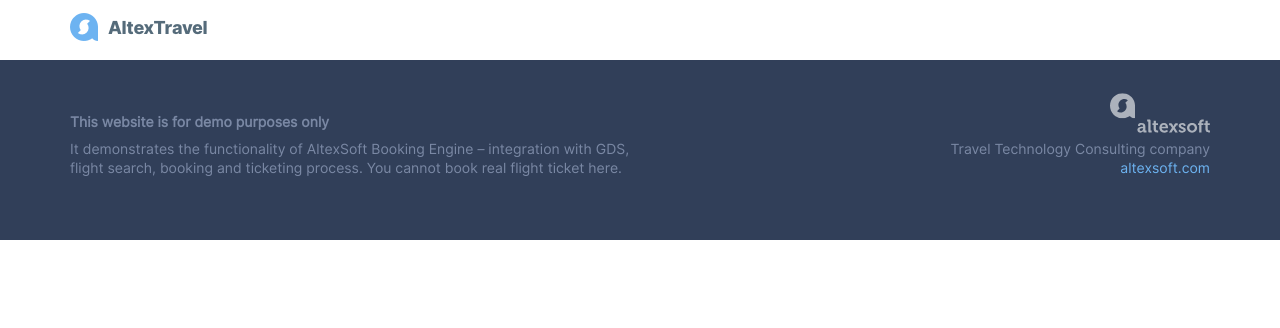
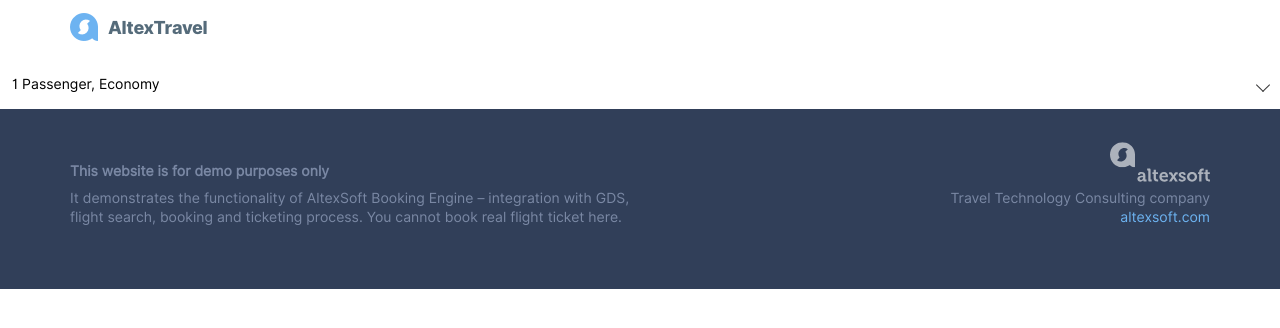
Before and after one commit to EvgeniiShevchenko/travel-rock, a Vue app: page / in a window 1280 px wide. Shown: the top 328 px of the page. Built offline with nearby package versions, Linux system fonts and the light colour scheme.

Commit message:
implemented base Dropdown component

```diff
--- a/src/App.vue
+++ b/src/App.vue
@@ -1,23 +1,27 @@
 <template>
   <div>
     <the-header />
+    <Dropdown outputText="1 Passenger, Economy"/>
+    <Counter />
     <the-footer />
   </div>
 </template>
 
 <script>
-  import TheHeader from "./components/layouts/Header/TheHeader.vue";
-  import TheFooter from "./components/layouts/Footer/TheFooter.vue";
+import TheHeader from "./components/layouts/Header/TheHeader.vue";
+import Dropdown from "./components/modules/Dropdown-menu/Dropdown.vue";
+import Counter from "./components/modules/Counter/Counter.vue";
+import TheFooter from "./components/layouts/Footer/TheFooter.vue";
 
-  export default {
-    name: 'App',
-    components: {
-      TheHeader,
-      TheFooter,
-    },
+export default {
+  name: "App",
+  components: {
+    TheHeader,
+    Dropdown,
+    Counter,
+    TheFooter
   }
+};
 </script>
 
-<style  lang="scss">
-@import "@/assets/scss/base/base.scss";
-</style>
+<style lang="scss"> </style>
--- a/src/assets/scss/base/variables.scss
+++ b/src/assets/scss/base/variables.scss
@@ -2,6 +2,8 @@
 $color-white: #ffffff;
 $color-light-gray: #7A88A4;
 $color-dark-blue: #313f59;
+$color-border-backlight: #6db3f1;
+$color-gray: #363637;
 
 /* entry points */
 $tablet: 600px;
--- /dev/null
+++ b/src/components/modules/Counter/Counter.vue
@@ -0,0 +1,16 @@
+<template>
+  <p></p>
+<!--  <p>-</p>-->
+<!--  <p>1</p>-->
+<!--  <p>+</p>-->
+</template>
+
+<script src='./Counter.js'>
+  export default {
+    name: "Counter"
+  }
+</script>
+
+<style lang="scss">
+  @import './Counter.scss';
+</style>
--- /dev/null
+++ b/src/components/modules/Dropdown-menu/Dropdown.js
@@ -0,0 +1,20 @@
+export default {
+  name: "Dropdown",
+  props: {
+    outputText: {
+      type: String,
+      required: false,
+      default: ''
+    }
+  },
+  data: function () {
+    return {
+      isActive: false
+    };
+  },
+  methods: {
+    dropdownToggle: function () {
+      this.isActive = !this.isActive;
+    }
+  }
+};
--- /dev/null
+++ b/src/components/modules/Dropdown-menu/Dropdown.scss
@@ -0,0 +1,52 @@
+.wrapper-dropdown {
+  position: relative;
+  display: flex;
+  width: 100%;
+  padding: 14px 30px 14px 12px;
+  margin: 0 auto;
+  border-radius: 0 0 4px 4px;
+  background-color: $color-white;
+  cursor: pointer;
+  align-items: center;
+
+  .dropdown-output {
+    overflow: hidden;
+    font-size: $small;
+    white-space: nowrap;
+    text-overflow: ellipsis;
+  }
+
+  .arrow {
+    position: absolute;
+    right: 12px;
+    width: 10px;
+    height: 10px;
+    border-right: 1px solid $color-gray;
+    border-bottom: 1px solid $color-gray;
+    transform: rotate(45deg);
+    transition: .2s linear;
+  }
+  .arrow-active {
+    top:50%;
+    transform: rotate(-135deg);
+  }
+
+  .dropdown-body {
+    position: absolute;
+    display: none;
+    top: 100%;
+    left: -2px;
+    right: -2px;
+    padding: 11px 16px;
+    margin-top: 2px;
+    background-color: $color-white;
+    transition: all 0.3s ease-out;
+  }
+  .active {
+    display: block;
+  }
+}
+
+.activeBorder {
+  outline: 2px solid $color-border-backlight;
+}
--- /dev/null
+++ b/src/components/modules/Dropdown-menu/Dropdown.vue
@@ -0,0 +1,20 @@
+<template>
+  <div
+    class="wrapper-dropdown"
+    :class="{ activeBorder: isActive }"
+    @click="dropdownToggle"
+  >
+    <span class="dropdown-output">{{ outputText }}</span>
+    <span class="arrow" :class="{'arrow-active': isActive }"></span>
+    <div class="dropdown-body"
+         :class="{ active: isActive }">
+      <slot></slot>
+    </div>
+  </div>
+</template>
+
+<script src="./Dropdown.js"></script>
+
+<style lang="scss">
+@import "./Dropdown.scss";
+</style>
```
Also changed, not shown: src/components/modules/Counter/Counter.js (added), src/components/modules/Counter/Counter.scss (added), 1 other file (tests, documents, lock files or other folders).
